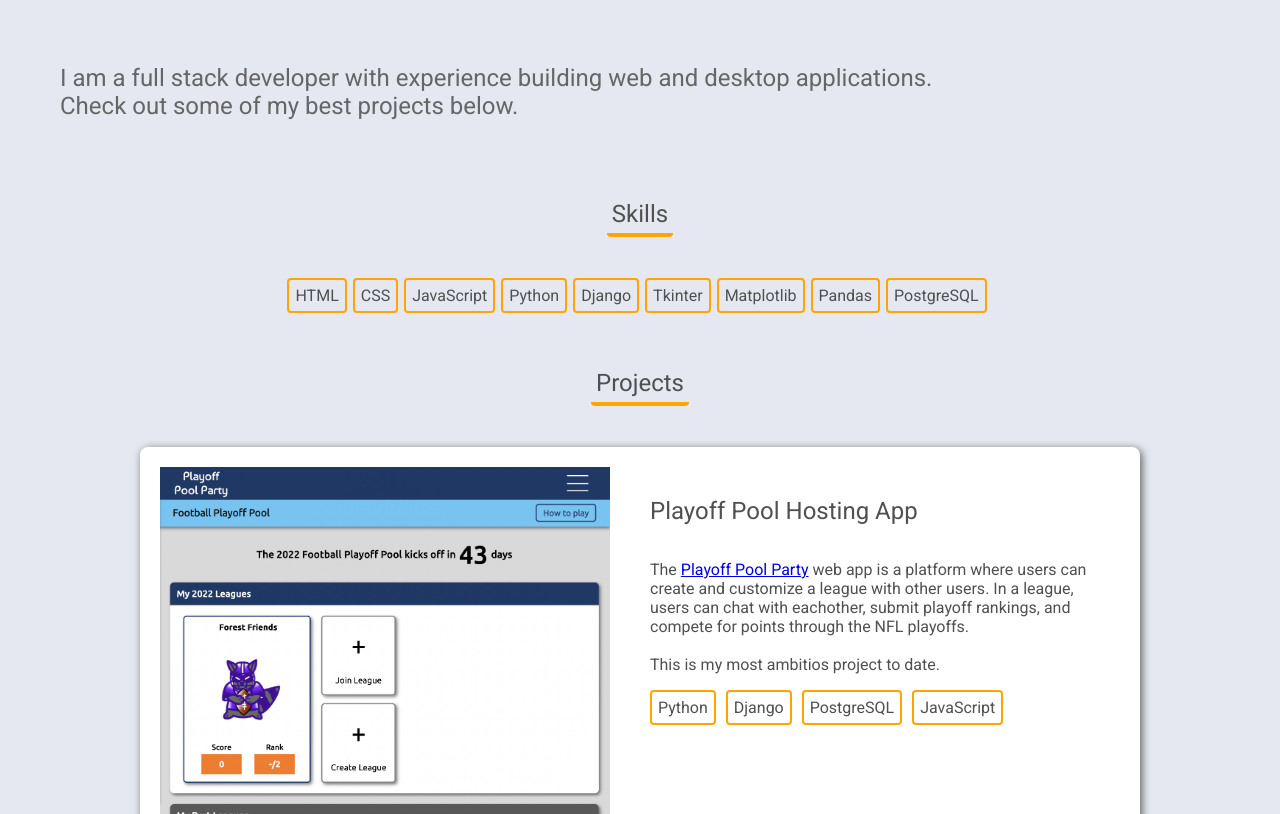
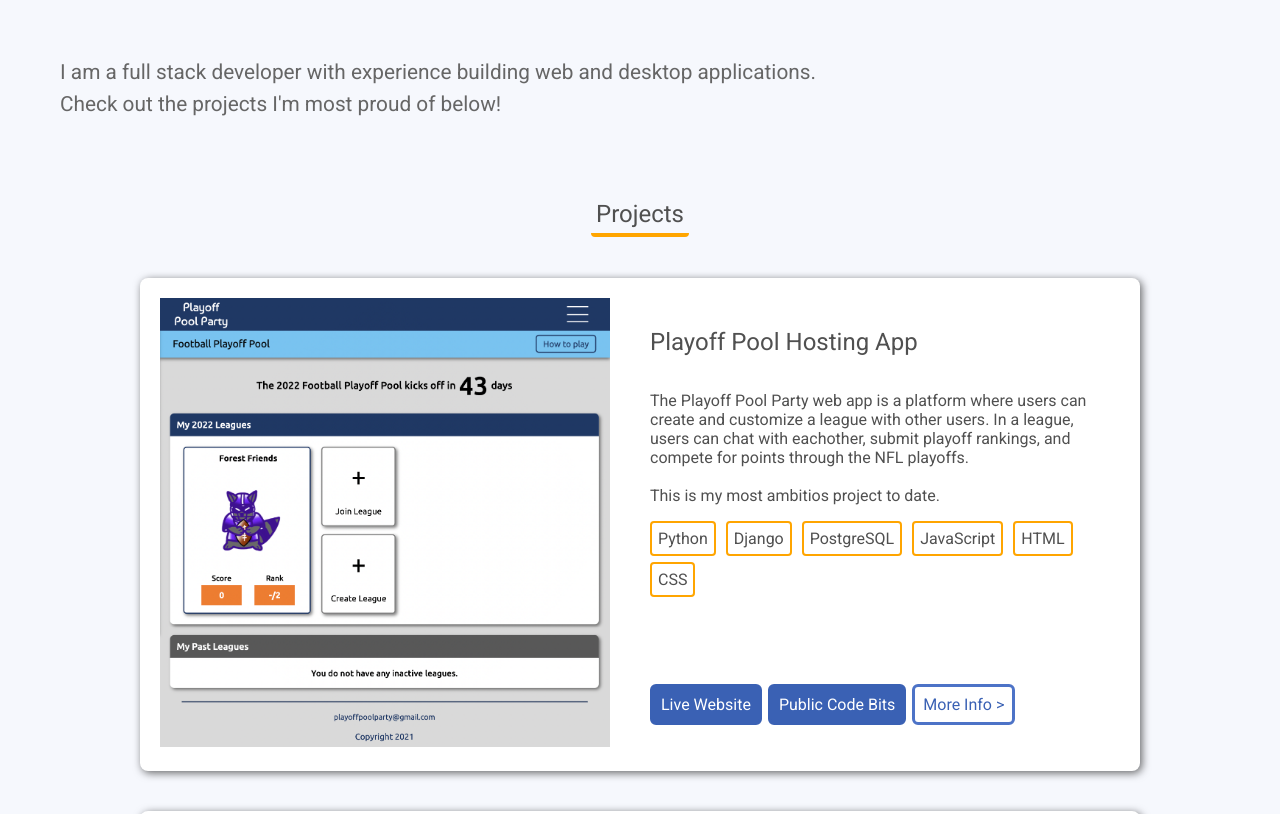
Before and after one commit to jjmakesthings/portfolio, a plain HTML site: page index.html in a window 1280 px wide. Shown: the part 256-1070 px from the top of the page. Drawn offline with Linux system fonts and the light colour scheme.

Commit message:
Initial styling

```diff
--- a/css/styles.css
+++ b/css/styles.css
@@ -3,7 +3,7 @@
 }
 
 body{
-    background-color: rgb(229, 232, 240);
+    background-color: rgb(246,248,253);
     font-family: 'Roboto', sans-serif;
     color:  rgb(80, 80, 80);
 }
@@ -40,7 +40,7 @@
     margin-top: 10vh;
 }
     #open__title{
-        color:  rgb(69, 95, 153);
+        color:  rgb(58, 97, 180);
         font-size: 3rem;
         font-family: 'Josefin Sans', sans-serif;
     }
@@ -49,12 +49,9 @@
         margin: 40px 0;
         font-size: 1.1rem;
         color:  rgb(102, 102, 102);
+        line-height: 2rem;
+        font-weight: 400;
     }
-
-#center-skills{
-    display:flex;
-    justify-content: center;
-}
 
 
 .section{
@@ -109,19 +106,19 @@
                 flex-wrap: wrap;
             }
                 .project__button{
-                    border: 3px solid rgb(53, 84, 151);
+                    border: 3px solid rgb(58, 97, 180);
                     padding: 8px;
                     margin-right: 6px;
                     margin-bottom: 6px;
                     border-radius: 6px;
                     cursor:pointer;
-                    background-color: rgb(53, 84, 151);
+                    background-color: rgb(58, 97, 180);
                     color: white
                 }
                 .project__button.more{
                     border: 3px solid rgb(77, 115, 199);
                     background-color: white;
-                    color: rgb(53, 84, 151)
+                    color: rgb(58, 97, 180)
                 }
                 .project__button:hover,
                 .project__button:active{
@@ -129,7 +126,18 @@
                     border-color:  rgb(77, 115, 199);
                     color:white
                 }
+#contact-wrap{
+    margin: 100px auto;
+    margin-bottom:140px;
+    text-align: center;
+}
 
+
+
+#footer{
+    margin: 40px auto;
+    text-align: center;
+}
 
 @media (min-width: 750px) {
 #open{
@@ -137,12 +145,12 @@
 }
 
     #open__title{
-        font-size: 5rem;
+        font-size: 4.5rem;
     }
 
     #open__description{
         margin: 80px 0;
-        font-size: 1.5rem;
+        font-size: 1.3rem;
     }
 }
 
--- a/index.html
+++ b/index.html
@@ -15,22 +15,7 @@
     <div id="container">
         <div id="open">
             <div id="open__title">John Shepard</div>
-            <div id="open__description">I am a full stack developer with experience building web and desktop applications. <br>Check out some of my best projects below.</div>
-        </div>
-
-        <div class="section">
-            <h1 class="section__title"><span class="underline-title">Skills</span></h1>
-            <div class="project__skills" id="center-skills">
-                <span class="project__skill">HTML</span>
-                <span class="project__skill">CSS</span>
-                <span class="project__skill">JavaScript</span>
-                <span class="project__skill">Python</span>
-                <span class="project__skill">Django</span>
-                <span class="project__skill">Tkinter</span>
-                <span class="project__skill">Matplotlib</span>
-                <span class="project__skill">Pandas</span>
-                <span class="project__skill">PostgreSQL</span>
-            </div>
+            <div id="open__description">I am a full stack developer with experience building web and desktop applications.<br>Check out the projects I'm most proud of below!</div>
         </div>
 
         <div class="section">
@@ -42,12 +27,14 @@
                 <div class="project__content">
                     <div class="project__upper">
                         <h2>Playoff Pool Hosting App</h2>
-                        <p>The <a href="https://playoffpoolparty.com/">Playoff Pool Party</a> web app is a platform where users can create and customize a league with other users.  In a league, users can chat with eachother, submit playoff rankings, and compete for points through the NFL playoffs. <br><br>This is my most ambitios project to date.</p>
+                        <p>The Playoff Pool Party web app is a platform where users can create and customize a league with other users.  In a league, users can chat with eachother, submit playoff rankings, and compete for points through the NFL playoffs. <br><br>This is my most ambitios project to date.</p>
                         <div class="project__skills">
                             <span class="project__skill">Python</span>
                             <span class="project__skill">Django</span>
                             <span class="project__skill">PostgreSQL</span>
                             <span class="project__skill">JavaScript</span>
+                            <span class="project__skill">HTML</span>
+                            <span class="project__skill">CSS</span>
                         </div>
                     </div>
                     <div class="project__lower">
@@ -108,7 +95,17 @@
         </div>
 
         <div class="section">
-            <h1 class="section__title"><span class="underline-title">Hobbies</span></h1>
+            <h1 class="section__title"><span class="underline-title">Other Stuff</span></h1>
+        </div>
+        <div class="section">
+            <h1 class="section__title"><span class="underline-title">Contact Me</span></h1>
+            <div id="contact-wrap">
+                <a href="">jjshepard.engr@gmail.com</a>
+                <a href="">github</a>
+            </div>
+        </div>
+        <div id="footer">
+            Copyright © 2021 John Shepard
         </div>
     </div>
 
```
